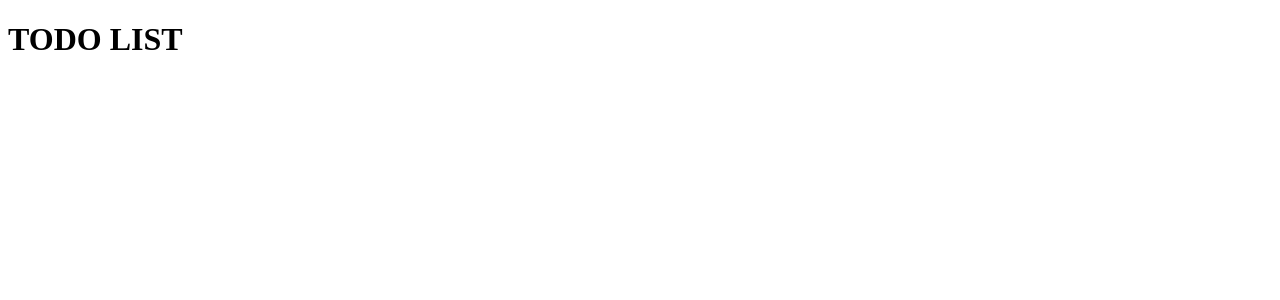
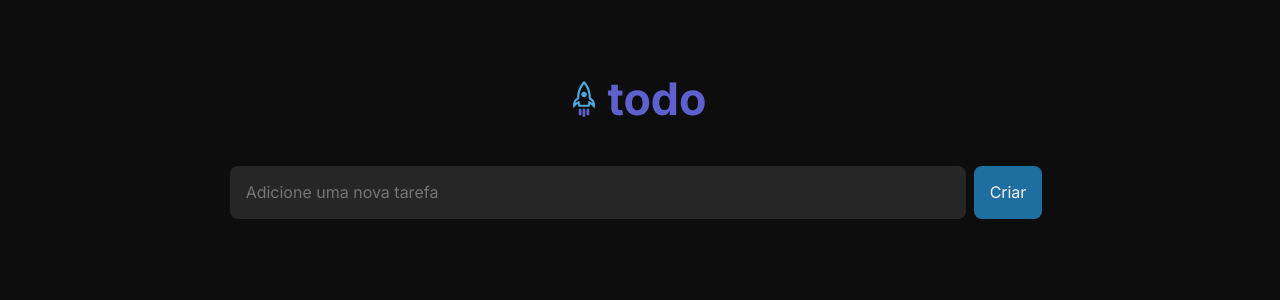
Before and after one commit to ota-mariana/ignite-todo-list-challenge, a React (Vite) app: page / in a window 1280 px wide. Shown: the top 300 px of the page. Built offline with nearby package versions, Linux system fonts and the light colour scheme.

Commit message:
feat: initial settings and header component implementation

```diff
--- a/index.html
+++ b/index.html
@@ -2,8 +2,15 @@
 <html lang="en">
   <head>
     <meta charset="UTF-8" />
+
+    <link rel="preconnect" href="https://fonts.googleapis.com">
+    <link rel="preconnect" href="https://fonts.gstatic.com" crossorigin>
+
     <link rel="icon" type="image/svg+xml" href="/vite.svg" />
     <meta name="viewport" content="width=device-width, initial-scale=1.0" />
+
+    <link href="https://fonts.googleapis.com/css2?family=Inter:wght@400;700&display=swap" rel="stylesheet">
+
     <title>ToDo List</title>
   </head>
   <body>
--- a/src/App.jsx
+++ b/src/App.jsx
@@ -1,6 +1,13 @@
+import { Header } from './components/Header';
+
+import style from './App.module.css';
+import './global.css';
+
 function App() {
   return (
-    <h1>TODO LIST</h1>
+    <div className={ style.content }>
+      <Header />
+    </div>
   )
 }
 
--- /dev/null
+++ b/src/App.module.css
@@ -0,0 +1,4 @@
+/* .content {
+  display: flex;
+  flex-direction: column;
+} */
--- /dev/null
+++ b/src/components/Header.jsx
@@ -0,0 +1,26 @@
+import logotipoRocket from '../assets/rocket.svg';
+
+import style from './Header.module.css';
+
+export function Header() {
+  return (
+    <div className={ style.header }>
+      <div className={ style.title }>
+        <img src={ logotipoRocket } alt="Logotipo rocket" />
+
+        <h1>todo</h1>
+      </div>
+
+      <div className={ style.addTextArea }>
+        <input
+          className="input-add-text"
+          type="text"
+          name=""
+          placeholder="Adicione uma nova tarefa"
+        />
+
+        <button>Criar</button>
+      </div>
+    </div>
+  )
+}
--- /dev/null
+++ b/src/components/Header.module.css
@@ -0,0 +1,55 @@
+.title {
+  display: flex;
+  align-items: center;
+  justify-content: center;
+  color: var(--purple-dark);
+  font-weight: 900;
+  font-size: 1.4rem;
+}
+
+.title img {
+  margin-right: 0.75rem;
+}
+
+.header {
+  display: flex;
+  flex-direction: column;
+  align-items: center;
+  justify-content: center;
+  margin-top: 4.5rem;
+  margin-bottom: 4rem;
+}
+
+.addTextArea {
+  display: flex;
+  flex-direction: row;
+}
+
+.addTextArea input {
+  background: var(--gray-500);
+  color: var(--gray-300);
+  width: 46rem;
+  height: 3.3rem;
+  margin-top: 2.5rem;
+  margin-right: 0.5rem;
+  border-radius: 8px;
+  border: none;
+  line-height: 1.4;
+  padding: 1rem;
+}
+
+.addTextArea button {
+  background: var(--blue-dark);
+  color: var(--gray-100);
+  padding: 1rem;
+  height: 3.3rem;
+  margin-top: 2.5rem;
+  margin-right: 0.5rem;
+  border-radius: 8px;
+  border: none;
+  transition: 0.1s;
+}
+
+.addTextArea button:hover {
+  background: var(--blue);
+}
--- /dev/null
+++ b/src/global.css
@@ -0,0 +1,37 @@
+:root {
+  --white: #ffffff;
+  --gray-100: #F2F2F2;
+  --gray-200: #D9D9D9;
+  --gray-300: #808080;
+  --gray-400: #333333;
+  --gray-500: #262626;
+  --gray-600: #1A1A1A;
+  --gray-700: #0D0D0D;
+
+  --purple: #8284FA;
+  --purple-dark: #5E60CE;
+
+  --blue: #4EA8DE;
+  --blue-dark: #1E6F9F;
+
+  --danger: #E25858;
+
+}
+
+* {
+  margin: 0;
+  padding: 0;
+  box-sizing: border-box;
+}
+
+body {
+  background: var(--gray-700);
+  color: var(--gray-100);
+  -webkit-font-smoothing: antialiased;
+}
+
+body, input, textarea, button {
+  font-family: 'Inter', sans-serif;
+  font-weight: 400;
+  font-size: 1rem;
+}
```
Also changed, not shown: src/assets/rocket.svg (added).
